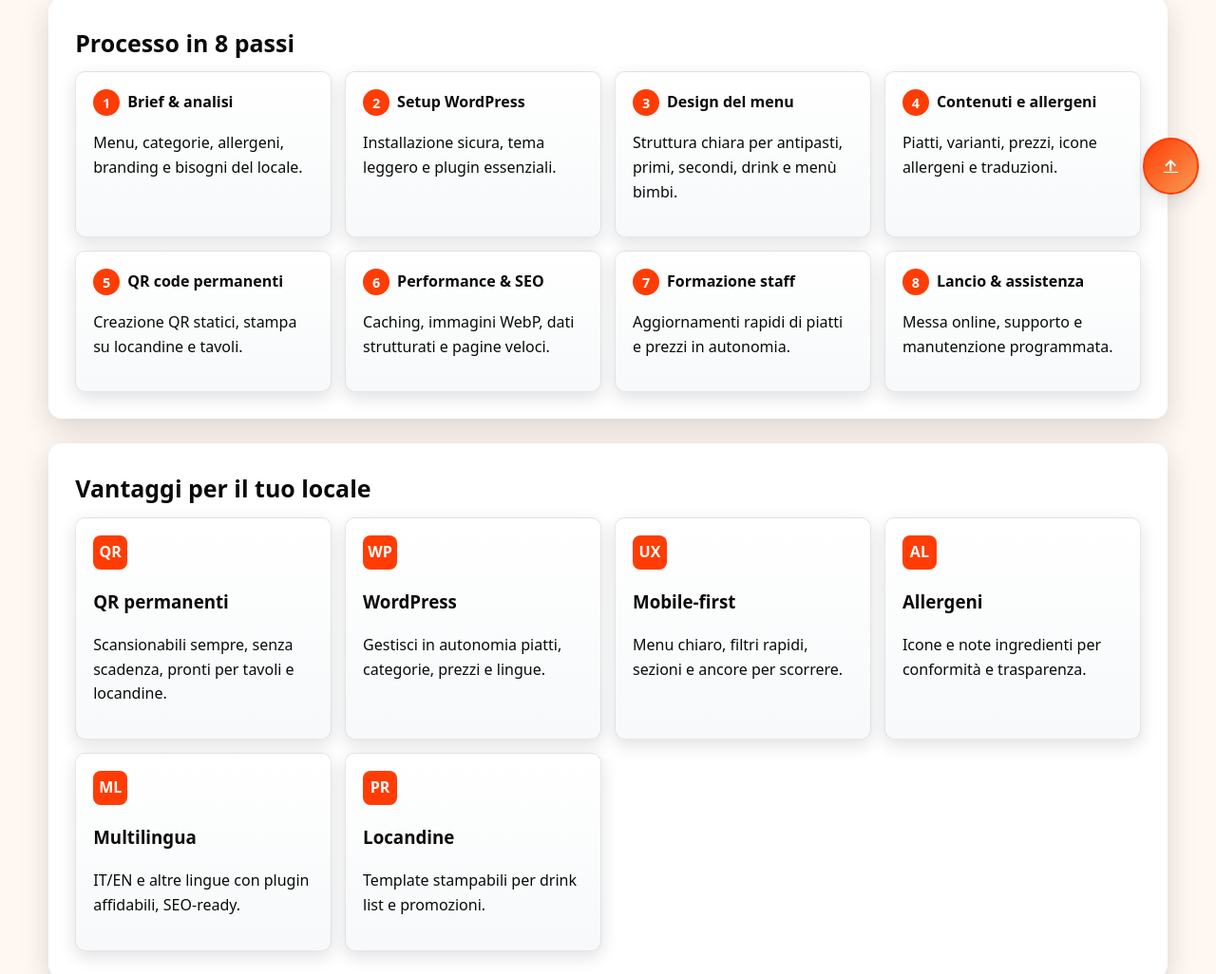
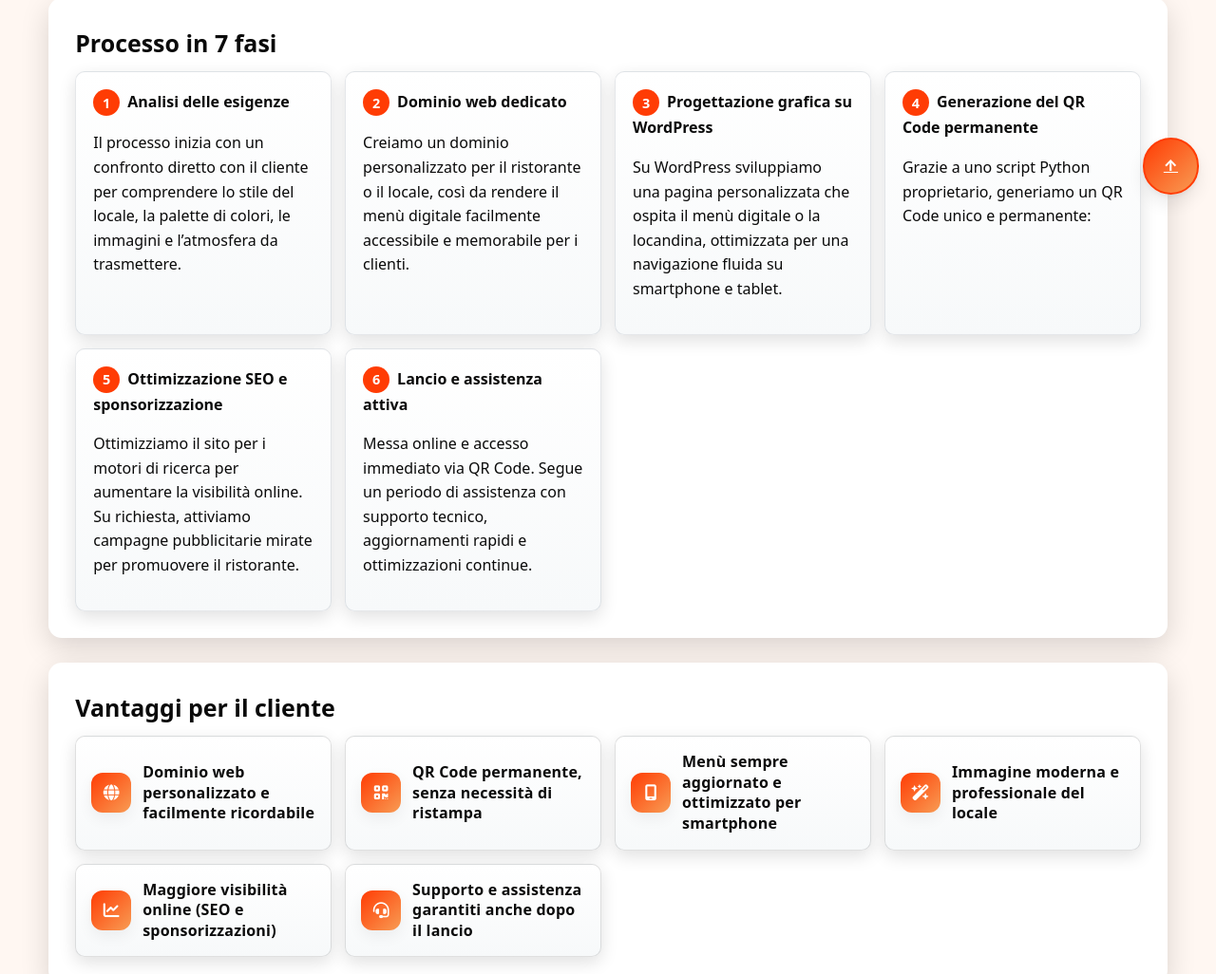
Before and after one commit to EdoCap-web/EdoCap-web.github.io, a plain HTML site: page DigitalMenu.html in a window 1280 px wide. Shown: the part 649-1675 px from the top of the page at 95% size. Drawn offline with nearby package versions, Linux system fonts and the light colour scheme.

Commit message:
digital menu terminato

```diff
--- a/DigitalMenu.html
+++ b/DigitalMenu.html
@@ -351,6 +351,55 @@
         grid-template-columns: repeat(4, 1fr);
       }
     }
+
+    /* Vantaggi - lista con check */
+    .list-check{list-style:none; padding:0; margin:0; display:grid; gap:10px}
+    .list-check li{display:flex; align-items:flex-start; gap:10px; line-height:1.5}
+    .list-check .ico{
+      flex:0 0 28px; width:28px; height:28px; border-radius:50%;
+      background:var(--c-primary); color:#fff; display:grid; place-items:center;
+      font-size:.9rem; margin-top:2px;
+      box-shadow:var(--shadow-sm);
+    }
+
+    /* Mobile: spazio maggiore tra gli elementi */
+    @media (max-width:700px){
+      .list-check{gap:12px}
+    }
+
+    /* Vantaggi: griglia di card */
+    .benefits-grid{
+      display:grid; gap:14px;
+      grid-template-columns:repeat(auto-fit, minmax(240px, 1fr));
+    }
+    .benefit-card{
+      display:grid; grid-template-columns:auto 1fr; align-items:center; gap:12px;
+      padding:16px; border:1.5px solid rgba(0,0,0,.12);
+      border-radius:var(--radius-sm);
+      background:linear-gradient(180deg,#fff,#f7f9fa);
+      box-shadow:var(--shadow-sm);
+      transition:transform .15s ease, box-shadow .15s ease, border-color .15s ease;
+    }
+    .benefit-card:hover{
+      transform:translateY(-2px);
+      box-shadow:var(--shadow);
+      border-color:rgba(0,0,0,.18);
+    }
+    .benefit-icon{
+      width:42px; height:42px; border-radius:12px;
+      display:grid; place-items:center; color:#fff; font-size:1.05rem; font-weight:800;
+      background:linear-gradient(135deg, var(--c-primary), var(--c-accent));
+      box-shadow:0 6px 16px rgba(0,0,0,.06);
+    }
+    .benefit-title{
+      margin:0; font-size:1rem; line-height:1.35; font-weight:800; letter-spacing:.2px;
+    }
+
+    /* Mobile: centra contenuti */
+    @media (max-width:700px){
+      .benefit-card{ grid-template-columns:1fr; text-align:center }
+      .benefit-icon{ margin:0 auto }
+    }
   </style>
 </head>
 <body>
@@ -406,28 +455,68 @@
 
   <main class="container">
     <section id="processo" aria-labelledby="h-proc">
-      <h2 class="section-title" id="h-proc">Processo in 8 passi</h2>
+      <h2 class="section-title" id="h-proc">Processo in 7 fasi</h2>
       <div class="steps">
-        <div class="card"><div><span class="step-num">1</span><strong>Brief & analisi</strong></div><p class="muted">Menu, categorie, allergeni, branding e bisogni del locale.</p></div>
-        <div class="card"><div><span class="step-num">2</span><strong>Setup WordPress</strong></div><p class="muted">Installazione sicura, tema leggero e plugin essenziali.</p></div>
-        <div class="card"><div><span class="step-num">3</span><strong>Design del menu</strong></div><p class="muted">Struttura chiara per antipasti, primi, secondi, drink e menù bimbi.</p></div>
-        <div class="card"><div><span class="step-num">4</span><strong>Contenuti e allergeni</strong></div><p class="muted">Piatti, varianti, prezzi, icone allergeni e traduzioni.</p></div>
-        <div class="card"><div><span class="step-num">5</span><strong>QR code permanenti</strong></div><p class="muted">Creazione QR statici, stampa su locandine e tavoli.</p></div>
-        <div class="card"><div><span class="step-num">6</span><strong>Performance & SEO</strong></div><p class="muted">Caching, immagini WebP, dati strutturati e pagine veloci.</p></div>
-        <div class="card"><div><span class="step-num">7</span><strong>Formazione staff</strong></div><p class="muted">Aggiornamenti rapidi di piatti e prezzi in autonomia.</p></div>
-        <div class="card"><div><span class="step-num">8</span><strong>Lancio & assistenza</strong></div><p class="muted">Messa online, supporto e manutenzione programmata.</p></div>
+        <div class="card">
+          <div><span class="step-num">1</span><strong>Analisi delle esigenze</strong></div>
+          <p class="muted">Il processo inizia con un confronto diretto con il cliente per comprendere lo stile del locale, la palette di colori, le immagini e l’atmosfera da trasmettere.</p>
+        </div>
+        <div class="card">
+          <div><span class="step-num">2</span><strong>Dominio web dedicato</strong></div>
+          <p class="muted">Creiamo un dominio personalizzato per il ristorante o il locale, così da rendere il menù digitale facilmente accessibile e memorabile per i clienti.</p>
+        </div>
+        <div class="card">
+          <div><span class="step-num">3</span><strong>Progettazione grafica su WordPress</strong></div>
+          <p class="muted">Su WordPress sviluppiamo una pagina personalizzata che ospita il menù digitale o la locandina, ottimizzata per una navigazione fluida su smartphone e tablet.</p>
+        </div>
+        <div class="card">
+          <div><span class="step-num">4</span><strong>Generazione del QR Code permanente</strong></div>
+          <p class="muted">Grazie a uno script Python proprietario, generiamo un QR Code unico e permanente:</p>
+        </div>
+        <div class="card">
+          <div><span class="step-num">5</span><strong>Ottimizzazione SEO e sponsorizzazione</strong></div>
+          <p class="muted">Ottimizziamo il sito per i motori di ricerca per aumentare la visibilità online. Su richiesta, attiviamo campagne pubblicitarie mirate per promuovere il ristorante.</p>
+        </div>
+        <div class="card">
+          <div><span class="step-num">6</span><strong>Lancio e assistenza attiva</strong></div>
+          <p class="muted">Messa online e accesso immediato via QR Code. Segue un periodo di assistenza con supporto tecnico, aggiornamenti rapidi e ottimizzazioni continue.</p>
+        </div>
       </div>
     </section>
 
     <section id="vantaggi" aria-labelledby="h-vantaggi">
-      <h2 class="section-title" id="h-vantaggi">Vantaggi per il tuo locale</h2>
-      <div class="features">
-        <div class="card feature-card"><div class="icon">QR</div><h3>QR permanenti</h3><p class="muted">Scansionabili sempre, senza scadenza, pronti per tavoli e locandine.</p></div>
-        <div class="card feature-card"><div class="icon">WP</div><h3>WordPress</h3><p class="muted">Gestisci in autonomia piatti, categorie, prezzi e lingue.</p></div>
-        <div class="card feature-card"><div class="icon">UX</div><h3>Mobile‑first</h3><p class="muted">Menu chiaro, filtri rapidi, sezioni e ancore per scorrere.</p></div>
-        <div class="card feature-card"><div class="icon">AL</div><h3>Allergeni</h3><p class="muted">Icone e note ingredienti per conformità e trasparenza.</p></div>
-        <div class="card feature-card"><div class="icon">ML</div><h3>Multilingua</h3><p class="muted">IT/EN e altre lingue con plugin affidabili, SEO‑ready.</p></div>
-        <div class="card feature-card"><div class="icon">PR</div><h3>Locandine</h3><p class="muted">Template stampabili per drink list e promozioni.</p></div>
+      <h2 class="section-title" id="h-vantaggi">Vantaggi per il cliente</h2>
+
+      <div class="benefits-grid" role="list">
+        <article class="benefit-card" role="listitem">
+          <div class="benefit-icon"><i class="fa-solid fa-globe" aria-hidden="true"></i></div>
+          <h3 class="benefit-title">Dominio web personalizzato e facilmente ricordabile</h3>
+        </article>
+
+        <article class="benefit-card" role="listitem">
+          <div class="benefit-icon"><i class="fa-solid fa-qrcode" aria-hidden="true"></i></div>
+          <h3 class="benefit-title">QR Code permanente, senza necessità di ristampa</h3>
+        </article>
+
+        <article class="benefit-card" role="listitem">
+          <div class="benefit-icon"><i class="fa-solid fa-mobile-screen" aria-hidden="true"></i></div>
+          <h3 class="benefit-title">Menù sempre aggiornato e ottimizzato per smartphone</h3>
+        </article>
+
+        <article class="benefit-card" role="listitem">
+          <div class="benefit-icon"><i class="fa-solid fa-wand-magic-sparkles" aria-hidden="true"></i></div>
+          <h3 class="benefit-title">Immagine moderna e professionale del locale</h3>
+        </article>
+
+        <article class="benefit-card" role="listitem">
+          <div class="benefit-icon"><i class="fa-solid fa-chart-line" aria-hidden="true"></i></div>
+          <h3 class="benefit-title">Maggiore visibilità online (SEO e sponsorizzazioni)</h3>
+        </article>
+
+        <article class="benefit-card" role="listitem">
+          <div class="benefit-icon"><i class="fa-solid fa-headset" aria-hidden="true"></i></div>
+          <h3 class="benefit-title">Supporto e assistenza garantiti anche dopo il lancio</h3>
+        </article>
       </div>
     </section>
 
@@ -450,17 +539,6 @@
         </div>
       </div>
     </section>
-
-    <section id="portfolio" aria-labelledby="h-port">
-      <h2 class="section-title" id="h-port">Esempi di layout</h2>
-      <div class="cases">
-        <div class="card case"><h3>Menu classico</h3><p class="muted">Sezioni per antipasti, primi, secondi e dolci con filtri rapidi.</p></div>
-        <div class="card case"><h3>Drink list</h3><p class="muted">Cocktail, vini e birre con icone, gradazione e allergeni.</p></div>
-        <div class="card case"><h3>Speciali stagionali</h3><p class="muted">Menù eventi aggiornabili al volo e QR dedicati.</p></div>
-      </div>
-    </section>
-
-
 
     <section class="cta-banner" aria-labelledby="h-cta">
       <div>
```
